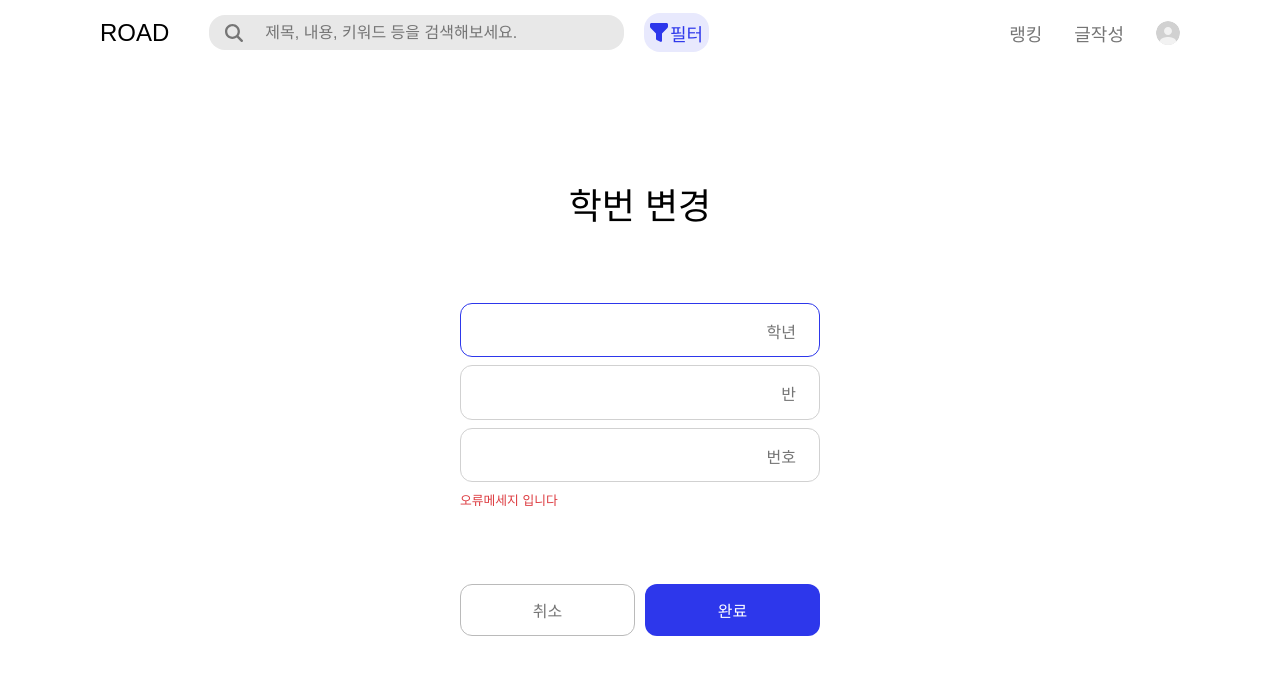
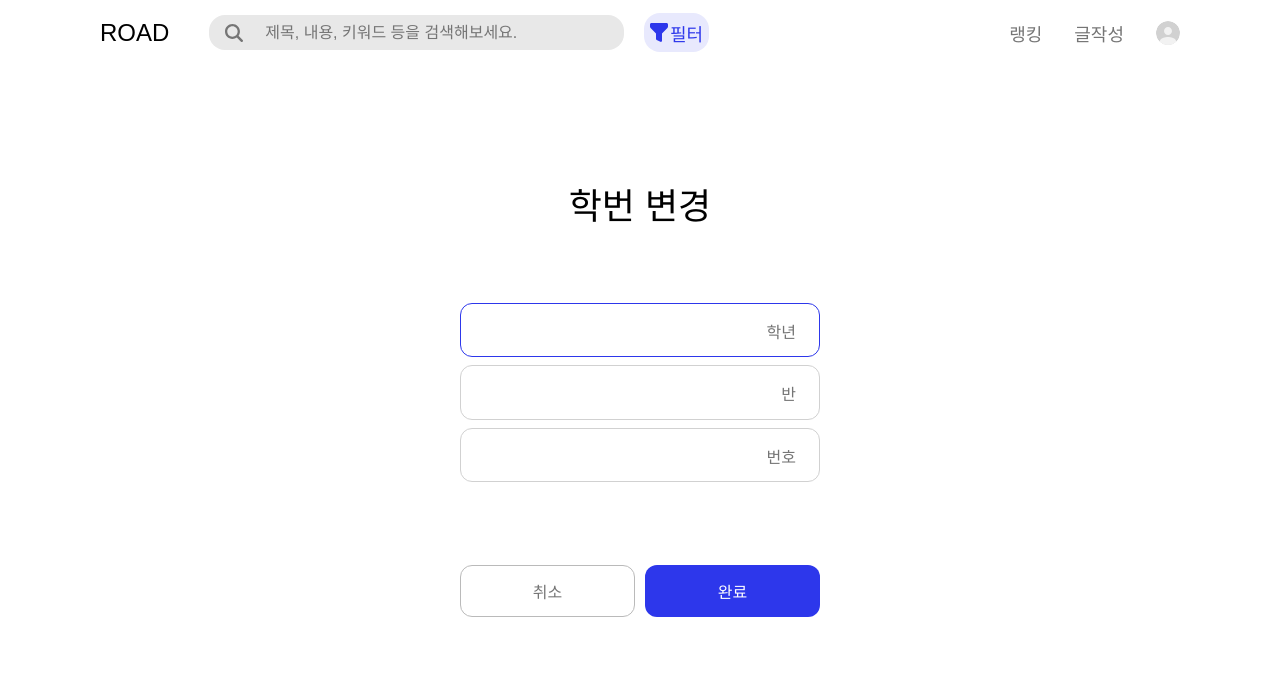
Before and after one commit to Log-Road/Road-FrontEnd, a React (Create React App) app: page /changeStudentID in a window 1280 px wide. Shown: the top 674 px of the page. Built offline with nearby package versions, Linux system fonts and the light colour scheme.

Commit message:
♻️ :: error 상태 변경

```diff
--- a/src/pages/ChangeStudentID.tsx
+++ b/src/pages/ChangeStudentID.tsx
@@ -21,6 +21,7 @@ export default function ChangeStudentID() {
         class: "",
         studentId: ""
     })
+    const [error, setError] = useState<String>("")
 
     const changeInputValue = (e: React.ChangeEvent<HTMLInputElement>, index: number) => {
         const newValue = e.target.value;
@@ -50,7 +51,7 @@ export default function ChangeStudentID() {
                                 <InnerText>{value.info}</InnerText>
                             </InputWrap>
                         ))}
-                        <ErrorMessage>오류메세지 입니다</ErrorMessage>
+                        <ErrorMessage>{error}</ErrorMessage>
                     </Wrap>
                     <ButtonWrap>
                         <CancelButton>취소</CancelButton>
```
